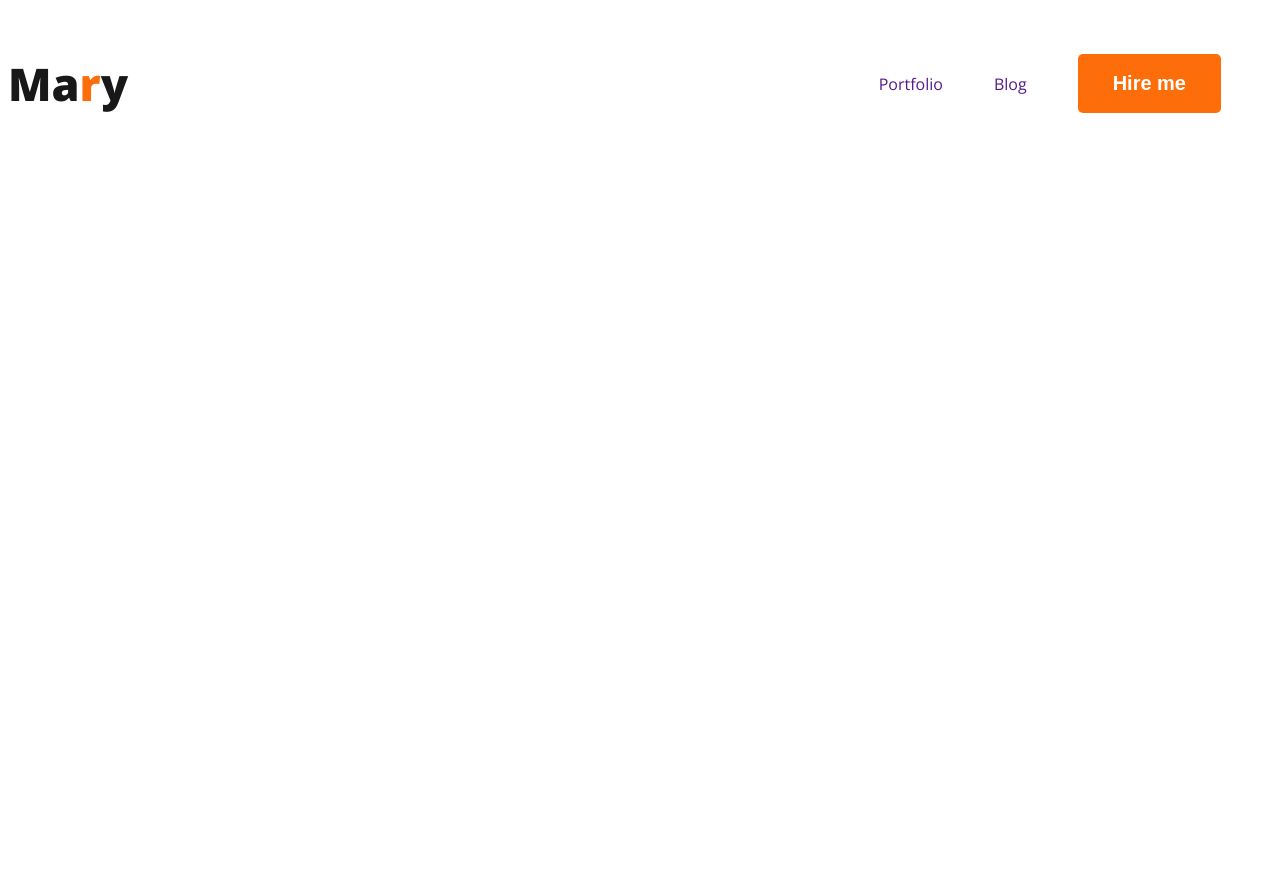
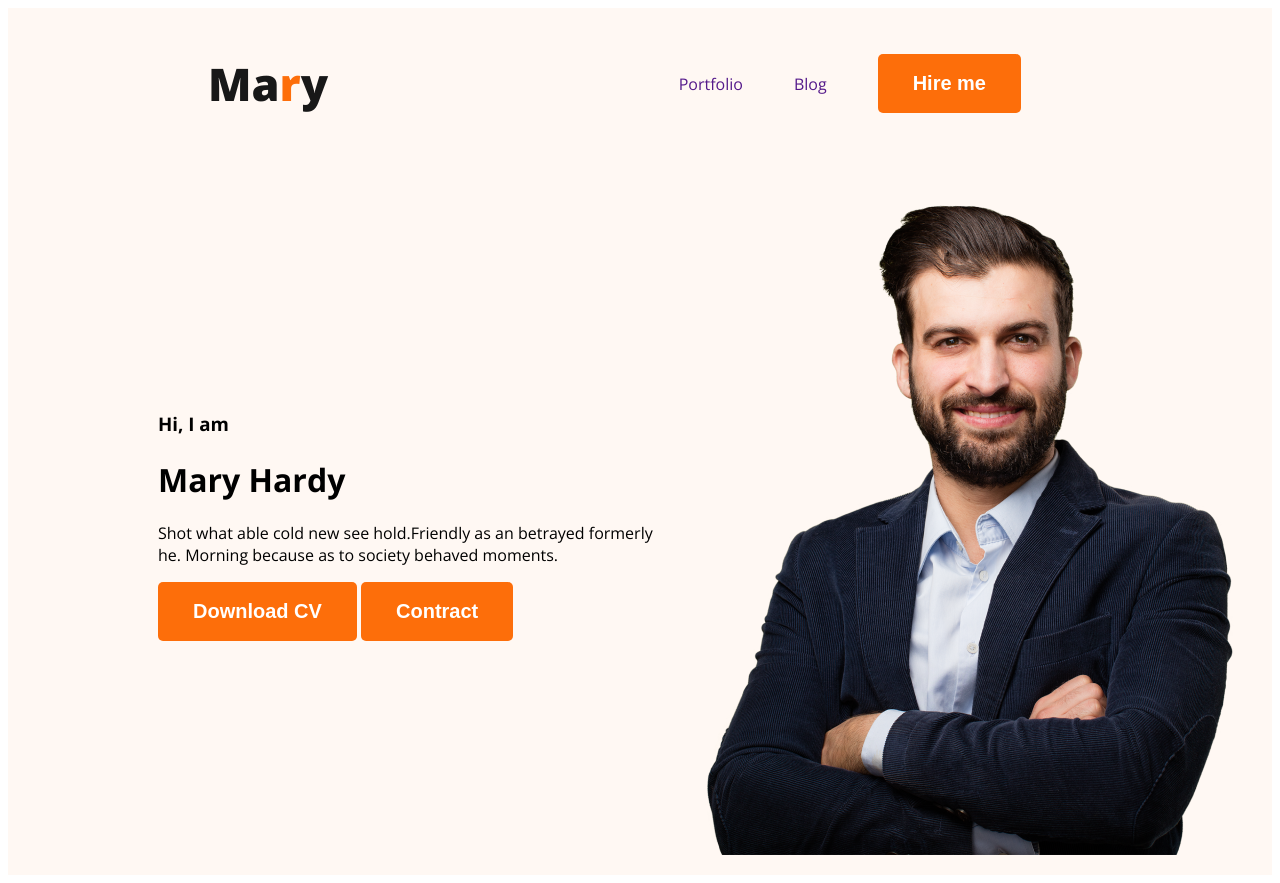
Before and after one commit to Naiim000/development-portfoilo, a plain HTML site: page index.html in a window 1280 px wide. Before the commit the page ends 800 px from the top, so only its background shows below. Drawn offline with nearby package versions, Linux system fonts and the light colour scheme.

Commit message:
added banner

```diff
--- a/index.html
+++ b/index.html
@@ -10,7 +10,7 @@
     <link rel="stylesheet" href="styles/portfolio.css">
 </head>
 <body>
-    <header>
+    <header class="hey">
         <nav>
             <h3 class="nav-title">Ma<span class="text-primary">r</span>y</h3>
             <ul>
@@ -19,6 +19,16 @@
                 <li> <button class="btn-common">Hire me</button></li>
             </ul>
         </nav>
+        <div class="banner">
+            <div class="banner-content">
+                <h3 class="banner-greeting">Hi, I  am</h3>
+                <h1 class="banner-title">Mary Hardy</h1>
+                <p>Shot what able cold new see hold.Friendly as an betrayed formerly he. Morning because as to society behaved moments.</p>
+                <button class="btn-common">Download CV</button>
+                <button class="btn-common">Contract</button>
+            </div>
+            <img class="handy" src="images/hardy.png" alt="coming soon">
+        </div>
 
     </header>
     <main>
--- a/styles/portfolio.css
+++ b/styles/portfolio.css
@@ -29,6 +29,7 @@ nav{
     display: flex;
     align-items: center;
     justify-content: space-between;
+    margin: 00px 200px;
 
 
 }
@@ -43,3 +44,17 @@ nav li{
 nav a{
     text-decoration: none;
 }
+/* header related css */
+.hey{
+    background-color: #FFF8F3;
+}
+.banner{
+    padding: 20px 30px 20px 150px;
+    display: flex;
+    align-items: center;
+}
+.banner .handy{
+    width: 584px;
+height: 676px;
+flex-shrink: 0;
+}
```
Also changed, not shown: 1 other file.
